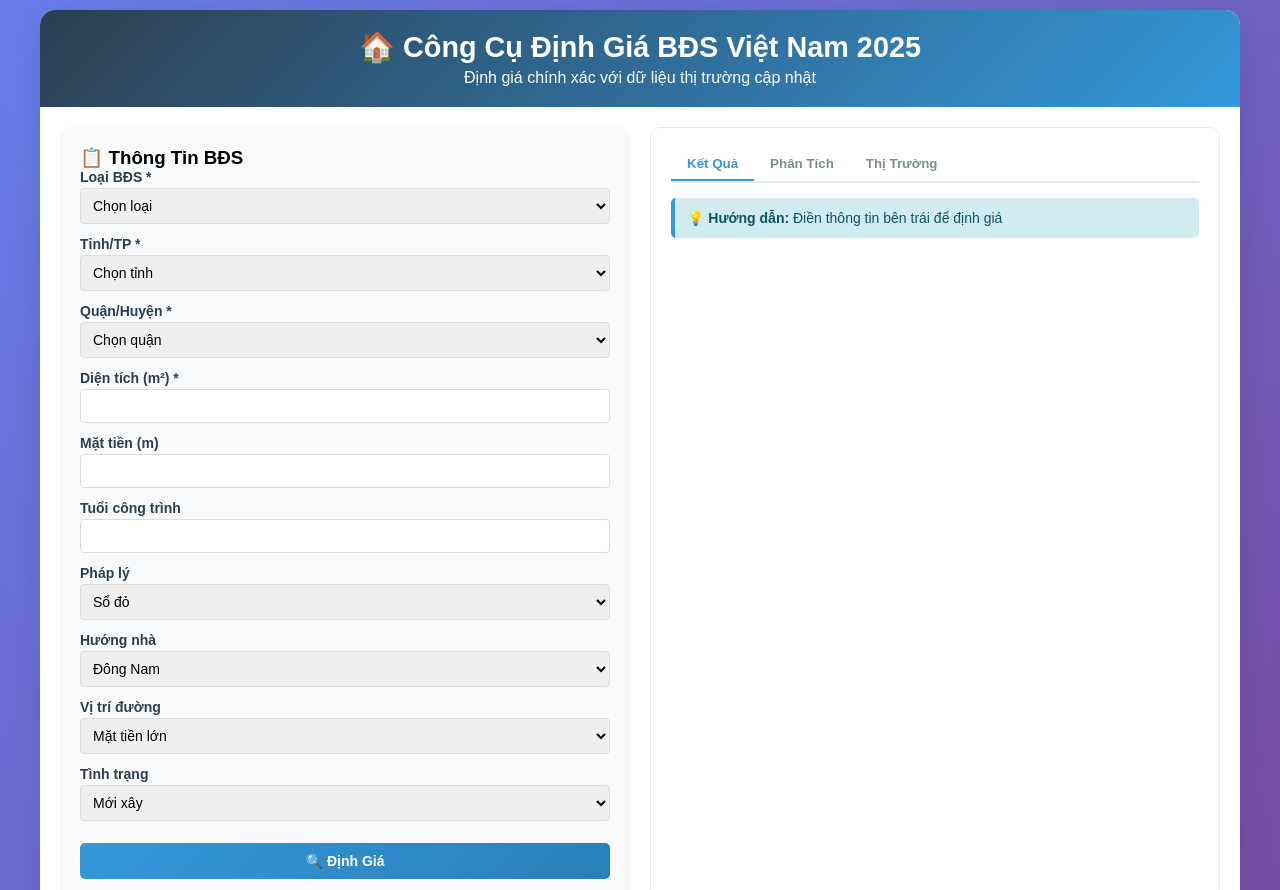
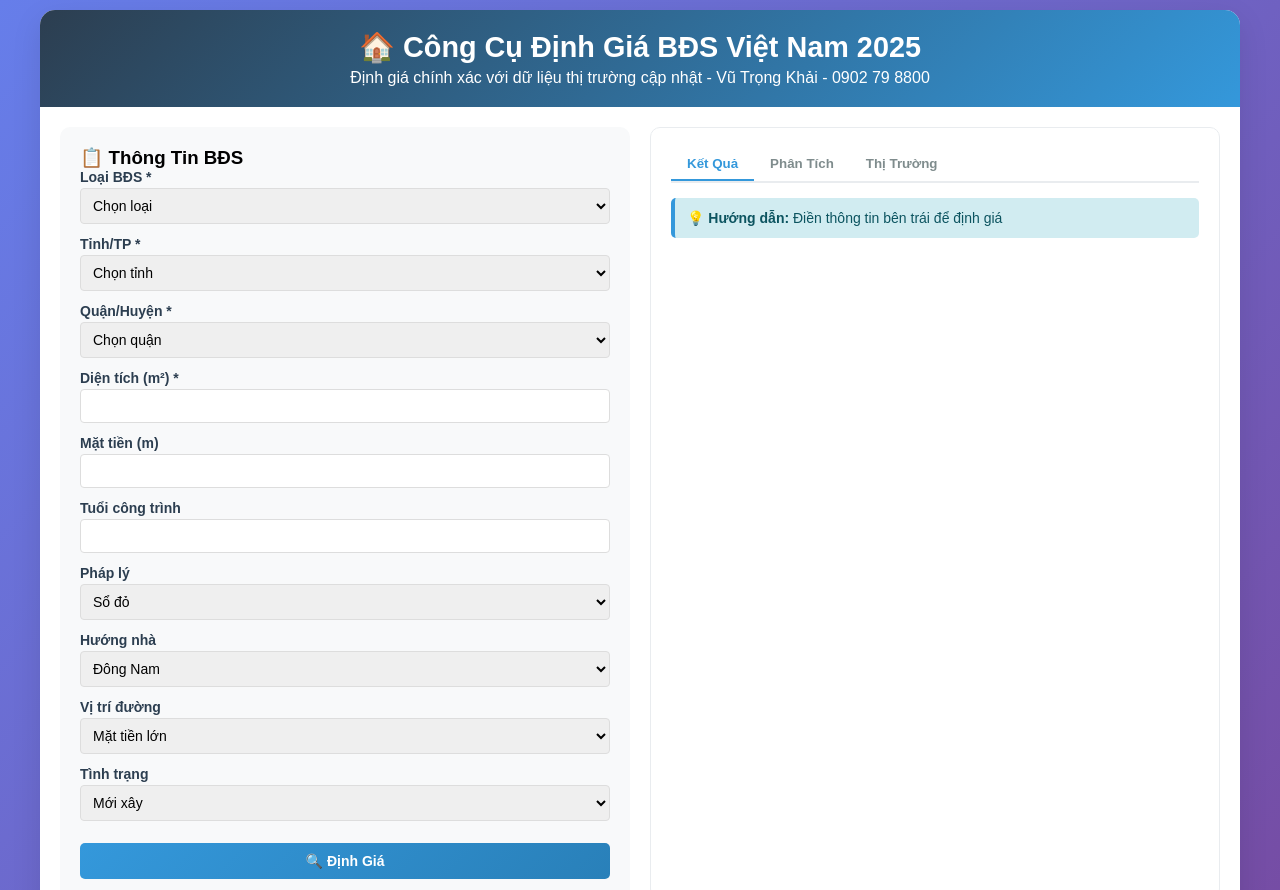
Before and after one commit to khaibaodai/dinh-gia-bat-dong-san-2025, a plain HTML site: page index.html in a window 1280 px wide. Shown: the top 890 px of the page. Drawn offline with Linux system fonts and the light colour scheme.

Commit message:
Update index.html

```diff
--- a/index.html
+++ b/index.html
@@ -3,7 +3,7 @@
 <head>
     <meta charset="UTF-8">
     <meta name="viewport" content="width=device-width, initial-scale=1.0">
-    <title>Công Cụ Định Giá BĐS Việt Nam 2025</title>
+    <title>OneS | Công Cụ Định Giá BĐS Việt Nam 2025</title>
     <style>
         *{margin:0;padding:0;box-sizing:border-box}
         body{font-family:Arial,sans-serif;background:linear-gradient(135deg,#667eea,#764ba2);min-height:100vh;padding:10px}
@@ -53,7 +53,7 @@
     <div class="container">
         <div class="header">
             <h1>🏠 Công Cụ Định Giá BĐS Việt Nam 2025</h1>
-            <p>Định giá chính xác với dữ liệu thị trường cập nhật</p>
+            <p>Định giá chính xác với dữ liệu thị trường cập nhật - Vũ Trọng Khải - 0902 79 8800</p>
         </div>
 
         <div class="main">
```
